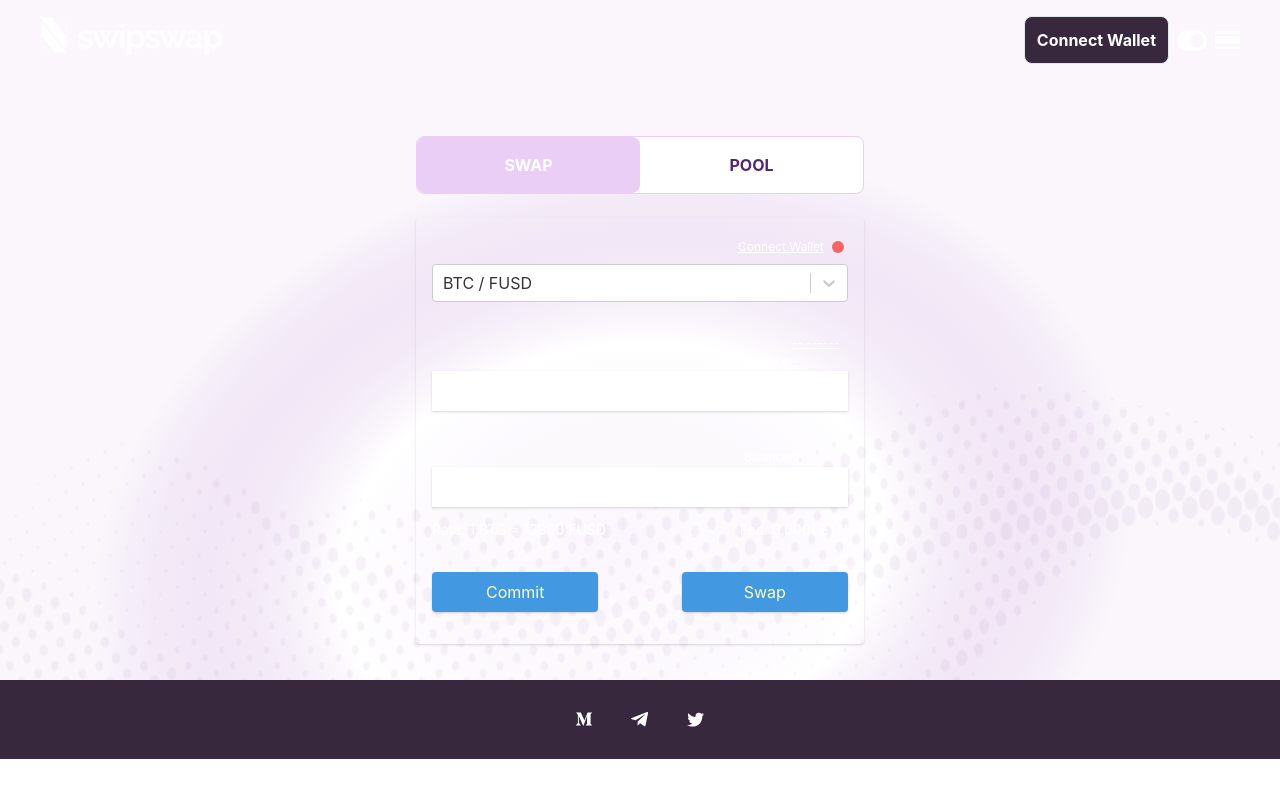
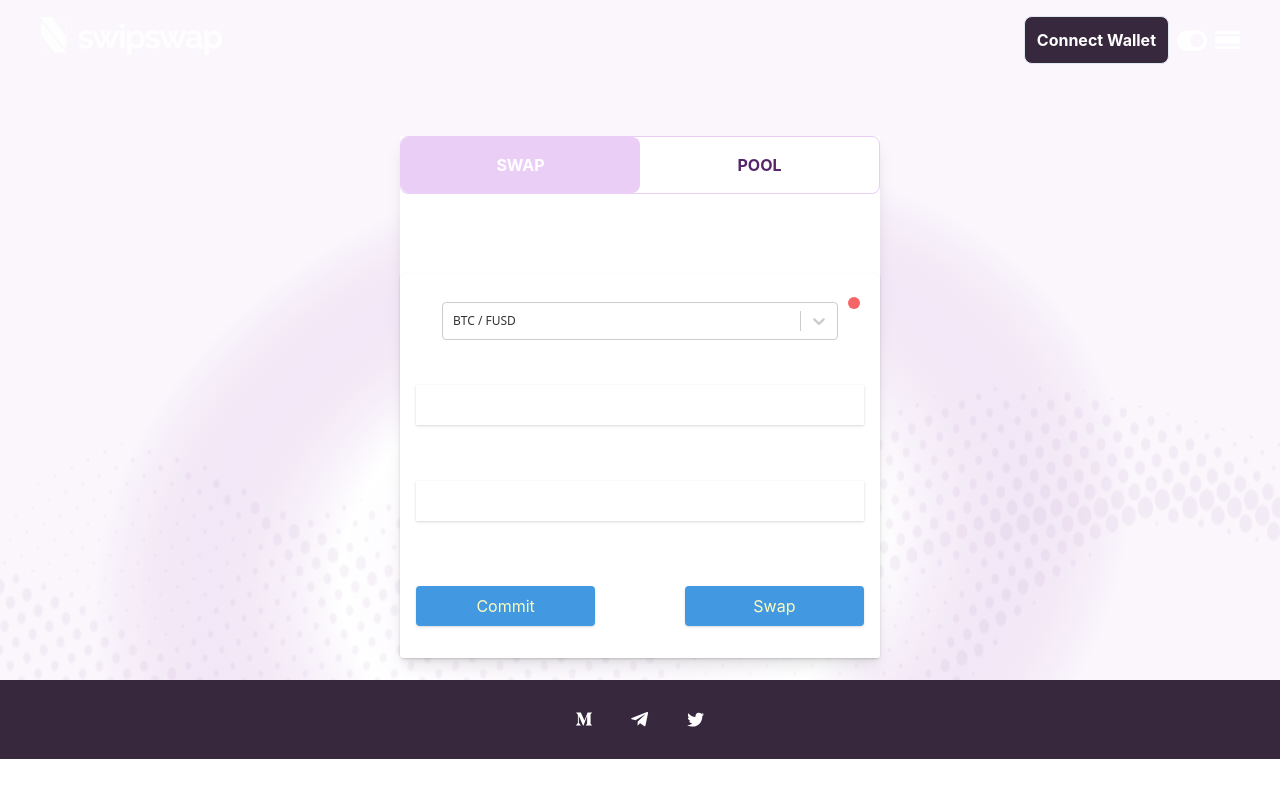
Before and after one commit to swipswap/webclient, a Next.js app: page / in a window 1280 px wide. Built offline with nearby package versions, Linux system fonts and the light colour scheme.

Commit message:
extracted DropDown menu

```diff
--- /dev/null
+++ b/components/DropDown/index.tsx
@@ -0,0 +1,9 @@
+import Select from 'react-select'
+
+export default function DropDown ({ options, name, changeHandler }) {
+  return (
+    <div className='w-11/12 mx-auto rounded-lg'>
+      <Select instanceId="select-select" defaultValue={options[0]} placeholder="Select pair" options={options} name={name} onChange={changeHandler} />
+    </div>
+  )
+}
--- a/components/Switch/index.tsx
+++ b/components/Switch/index.tsx
@@ -1,7 +1,9 @@
 import { useState } from "react"
+import DropDown from "../DropDown"
+
 import { handleComponentSwitch } from "../handlers"
 
-export default function Switch({MainComponent, OtherComponent, mainText, otherText, handleClick, lightTheme}){
+export default function Switch({ MainComponent, OtherComponent, mainText, otherText, handleClick, lightTheme, setSelectedPair, options, setPool }){
 		const [isMain, setIsMain] = useState(true)
     const styleCheck = lightTheme ? 'bg-white' : 'bg-swip-deep'
 
@@ -9,17 +11,23 @@ export default function Switch({MainComponent, OtherComponent, mainText, otherTe
     const translation = `transition duration-1000 ease-in-out transform ${isMain ? "" : "translate-x-full"}`
     const switchClassName=`rounded-lg p-4 block w-1/2 ${lightTheme ? 'bg-swip-light' : 'bg-swip-deep-500'} rounded-lg outline-none focus:outline-none absolute top-0 font-bold text-white ${translation}`
     return (
-        <div className="w-full max-w-md m-auto h-480">
-            <div className={`w-full ${styleCheck} rounded-lg border border-swip-light relative mb-6`}>
+      <>
+        <div className={`w-full ${styleCheck} rounded-lg border border-swip-light relative`}>
           <a>
             <button name="main" className={className} onClick={handleComponentSwitch(true, setIsMain, handleClick)}>{mainText}</button>
               <button name="other" className={className} onClick={handleComponentSwitch(false, setIsMain, handleClick)}>{otherText}</button>
               <button data-testid="home-slider" className={switchClassName}>{isMain ? mainText : otherText}</button>
           </a>
         </div>
+				<div className='h-20 p-6 text-swip-form-text font-sans text-xs'>
+					Lorem ipsum dolor sit amet consectetur adipisicing elit. Libero, corporis. Nobis dolor officiis doloribus adipisci!
+				<div className='pt-12'>
+					<DropDown options={options} name={isMain ? 'address' : 'pool'} changeHandler={isMain ? setSelectedPair : setPool} />
+				</div>
+				</div>
         <div className="w-full">
           {isMain ? MainComponent: OtherComponent}
         </div>
-        </div>
+      </>
     )
 }
--- a/pages/index.tsx
+++ b/pages/index.tsx
@@ -1,5 +1,5 @@
 import { useState } from 'react'
-import { handleFormConnect } from '../components/handlers'
+import { handleFormConnect, supportedPools } from '../components/handlers'
 import { ToastContainer } from 'react-toastify'
 import Layout from '../components/Layout'
 import Switch from '../components/Switch'
@@ -9,16 +9,21 @@ import Swap from './swap'
 export default function Home() {
   const [address, setAddress] = useState("")
   const [lightTheme, setTheme] = useState(true)
+  const [selectedPair, setSelectedPair] = useState(supportedPools[0])
+  const [pool, setPool] = useState(supportedPools[0])
   return (
     <Layout lightTheme={lightTheme} setTheme={setTheme}>
-      <main className="h-full w-full flex align-middle justify-center">
+      <main className="bg-white flex align-middle justify-center shadow-lg flex-col">
         <Switch
           lightTheme={lightTheme}
           mainText="SWAP"
           otherText="POOL"
           handleClick={()=>{}}
-          MainComponent={<Swap address={address} getAddress={handleFormConnect(setAddress)}/>}
-          OtherComponent={<Pool address={address} getAddress={handleFormConnect(setAddress)}/>}
+          MainComponent={<Swap selectedPair={selectedPair} address={address} getAddress={handleFormConnect(setAddress)}/>}
+          OtherComponent={<Pool pool={pool} address={address} getAddress={handleFormConnect(setAddress)}/>}
+          setSelectedPair={setSelectedPair}
+          options={supportedPools}
+          setPool={setPool}
         />
       </main>
       <ToastContainer
--- a/pages/pool.tsx
+++ b/pages/pool.tsx
@@ -14,9 +14,9 @@ const initialState = {
     pool: supportedPools[0]
 }
 
-export default function Pool({getAddress, address}){
+export default function Pool({ getAddress, address, pool }){
     const [state, setState] = useState(initialState)
-    const [pool, setPool] = useState(supportedPools[0])
+    // const [pool, setPool] = useState(supportedPools[0])
     const {label, value, mainPoolAddress} = pool
     const [currentAllowance, setAllowance] = useState(0)
     const [addressBalance, setAddressBalance] = useState(0)
@@ -45,7 +45,6 @@ export default function Pool({getAddress, address}){
             <div className="w-full flex justify-end mb-1 text-xs">
                 <button disabled={!!address} onClick={getAddress} className="p-1 flex justify-center items-center underline">{formatConnected(address)} <span className={`inline-block h-3 w-3 ml-2 rounded-full ${address?'bg-green-400':'bg-red-500'}`}></span></button>
             </div>
-            <Select instanceId="select-select" defaultValue={state.pool} placeholder="Select Pool" options={supportedPools} name='pool' onChange={setPool} />
             <FormInput label="Pubkey" value={state.pubkey} onChange={handleChange(setState)} name='pubkey' />
             <FormInput label="Amount" value={state.amount} onChange={handleChange(setState)} name='amount' balance={String(addressBalance)} />
             <div className="w-full flex py-4 pt-16 justify-between">
--- a/pages/swap.tsx
+++ b/pages/swap.tsx
@@ -5,6 +5,7 @@ import Select from 'react-select'
 import FormInput from '../components/FormInput'
 import PaymentModal from "../components/PaymentModal"
 import { tbitcoin } from "../scripts"
+import DropDown from "../components/DropDown"
 
 const initLockDetails = {
     amount: "",
@@ -13,10 +14,8 @@ const initLockDetails = {
     pool: "",
 }
 
-const options = supportedPools
+export default function Swap({ getAddress, address, selectedPair }){
 
-export default function Swap({getAddress, address}){
-    const [selectedPair, setSelectedPair] = useState(options[0])
     const {label, value, mainPoolAddress} = selectedPair
     const [externalCoin, onChainCoin] = label.split(' / ')
     const [ratio, setRatio] = useState(1)
@@ -52,7 +51,6 @@ export default function Swap({getAddress, address}){
             <div className="w-full flex justify-end mb-1 text-xs">
                 <button disabled={!!address} onClick={getAddress} className="p-1 flex justify-center items-center underline">{formatConnected(address)} <span className={`inline-block h-3 w-3 ml-2 rounded-full ${address?'bg-green-400':'bg-red-500'}`}></span></button>
             </div>
-            <Select instanceId="select-select" defaultValue={options[0]} placeholder="Select pair" options={options} name="address" onChange={setSelectedPair} />
             <FormInput label="Send" value={coinsAmount.externalCoin} onChange={handleValueChange(setCoinsAmount, ratio)} name={'externalCoin'} coin={externalCoin} balance="--.-------"/>
             <FormInput label="Receive" value={coinsAmount.onChainCoin} onChange={handleValueChange(setCoinsAmount, ratio)} name={'onChainCoin'} coin={onChainCoin} balance={String(addressBalance)} />
             <div className="text-sm mt-3"><span>Rate:</span> <span>1 {externalCoin} = {ratio} {onChainCoin}</span> <span className="float-right">Fee: 0.0001 ETH</span></div>
```
Lines whose indentation alone changed are shown as unchanged.
